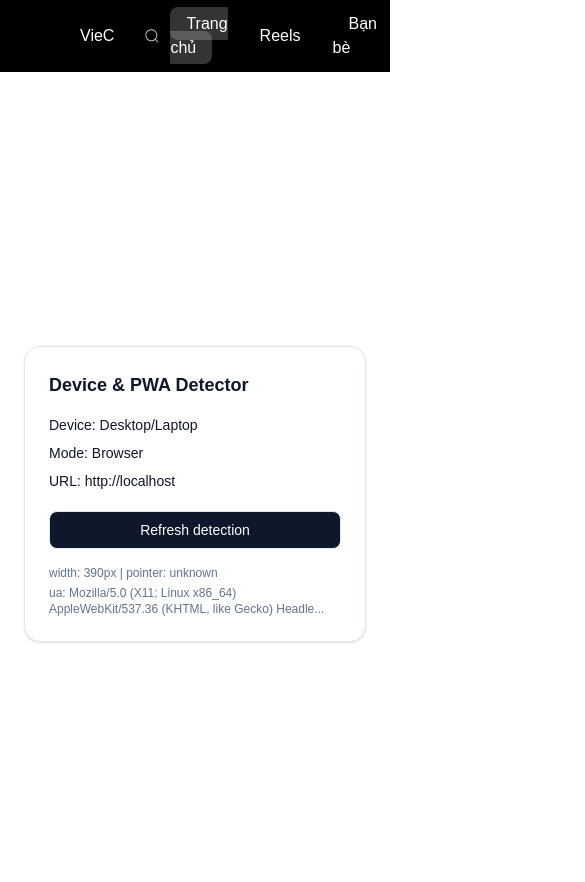
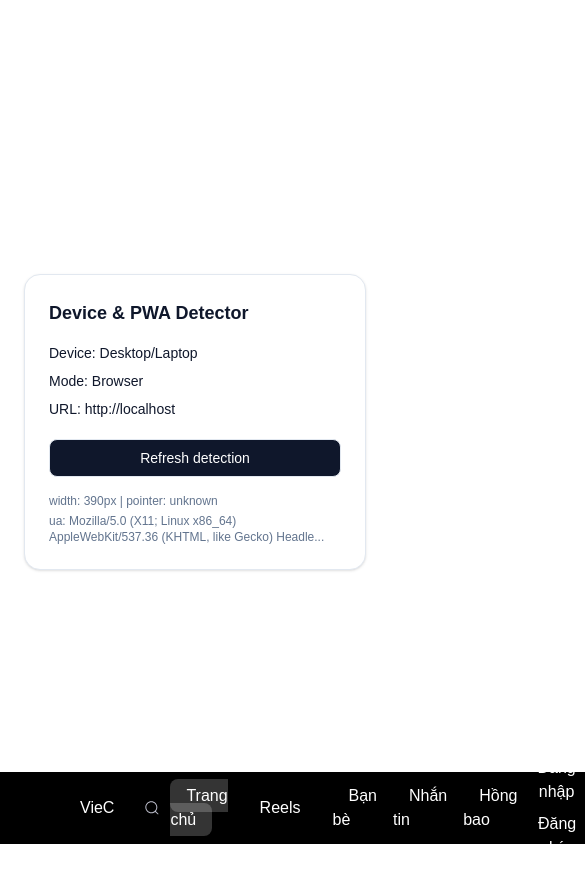
Before and after one commit to ManhDevFull/fe_wechat, a Next.js app: page / in a window 390 px wide. Shown: the top 882 px of the page, 585 px wide, since content can reach past the window. After the commit the page ends 844 px from the top, so only its background shows below. Built offline with nearby package versions, Linux system fonts and the light colour scheme.

Commit message:
restyle layout

```diff
--- a/src/layout/desktop/HeaderLayout.tsx
+++ b/src/layout/desktop/HeaderLayout.tsx
@@ -5,7 +5,15 @@ import SearchInput from "@/src/components/searchInput";
 export default function HeaderComponent() {
   return (
     <>
-      <header className="text-white sticky top-0 z-50 h-18 flex items-center px-20 justify-between bg-black">
+      <header className="text-white hidden sticky top-0 z-50 h-18 md:flex items-center px-20 justify-between bg-black">
+        <div className="flex gap-5 items-center">
+          <div>VieC</div>
+          <SearchInput />
+        </div>
+        <MenuHeader />
+        <UserHeader />
+      </header>
+      <header className="text-white flex fixed bottom-0 z-50 h-18 md:hidden items-center px-20 justify-between bg-black">
         <div className="flex gap-5 items-center">
           <div>VieC</div>
           <SearchInput />
```
